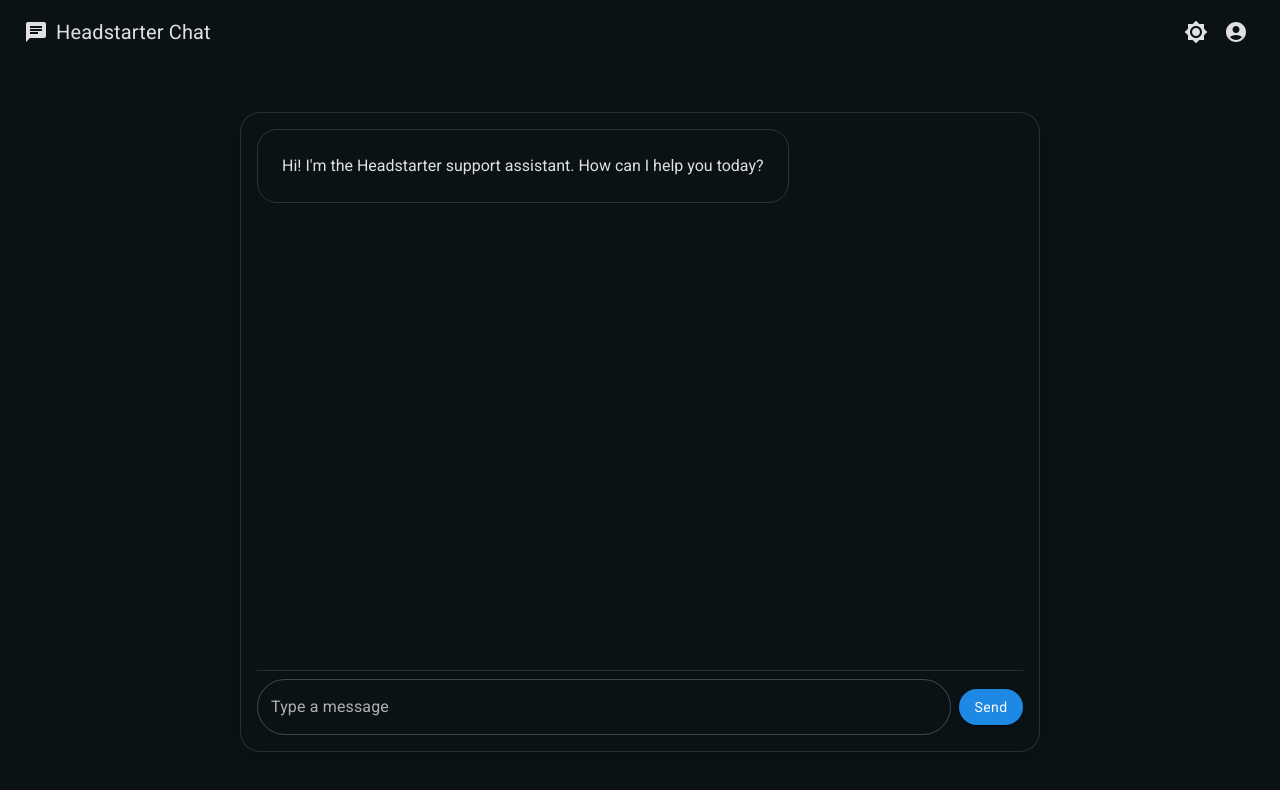
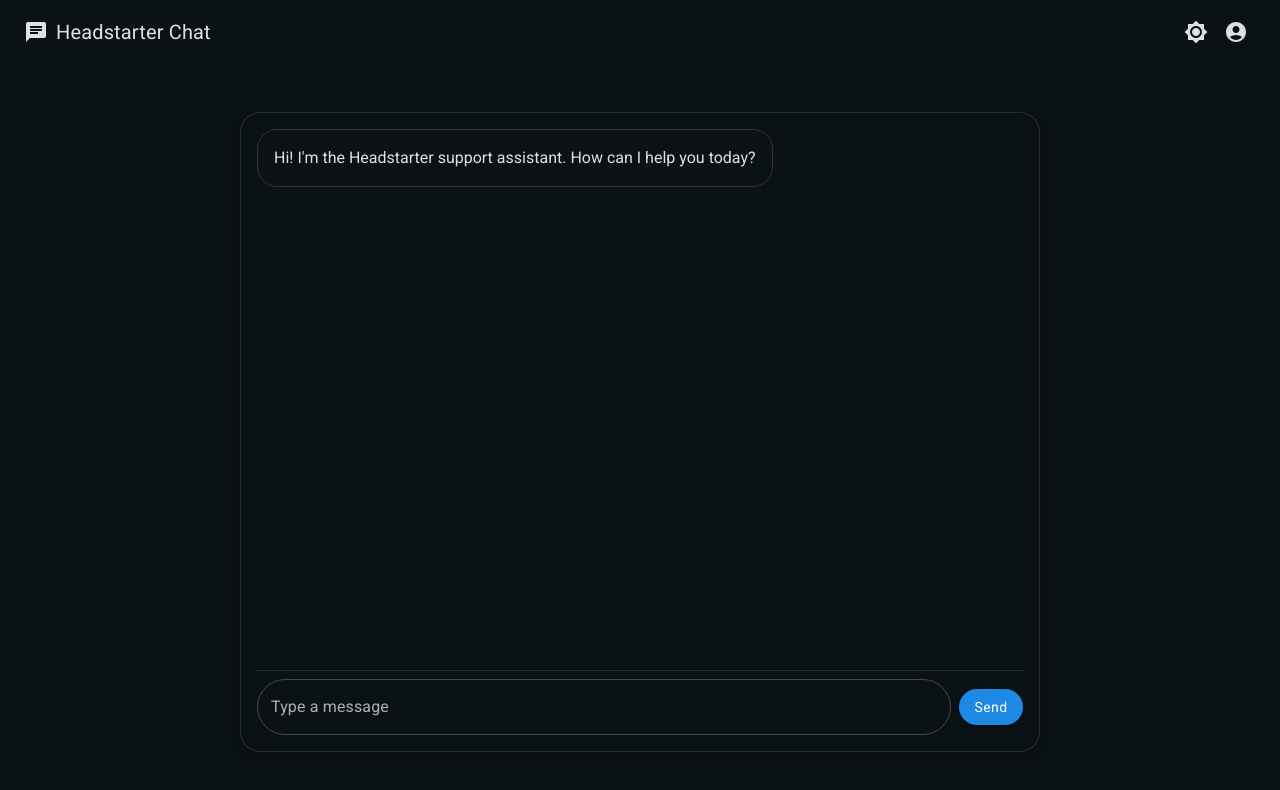
Before and after one commit to syedtaha22/AI-Customer-Support, a Next.js app: page / in a window 1280 px wide. Shown: the top 790 px of the page. Built offline with nearby package versions, Linux system fonts and the light colour scheme.

Commit message:
update message padding

```diff
--- a/app/page.js
+++ b/app/page.js
@@ -286,7 +286,7 @@ export default function Page() {
 									sx={{
 										maxWidth: '80%',
 										borderRadius: '20px',
-										padding: 3,
+										padding: 2,
 										marginBottom: 2,
 										color: currentTheme.palette.text.primary,
 										backgroundColor: message.role === 'assistant' ? currentTheme.palette.background.default : currentTheme.palette.primary.main,
```
